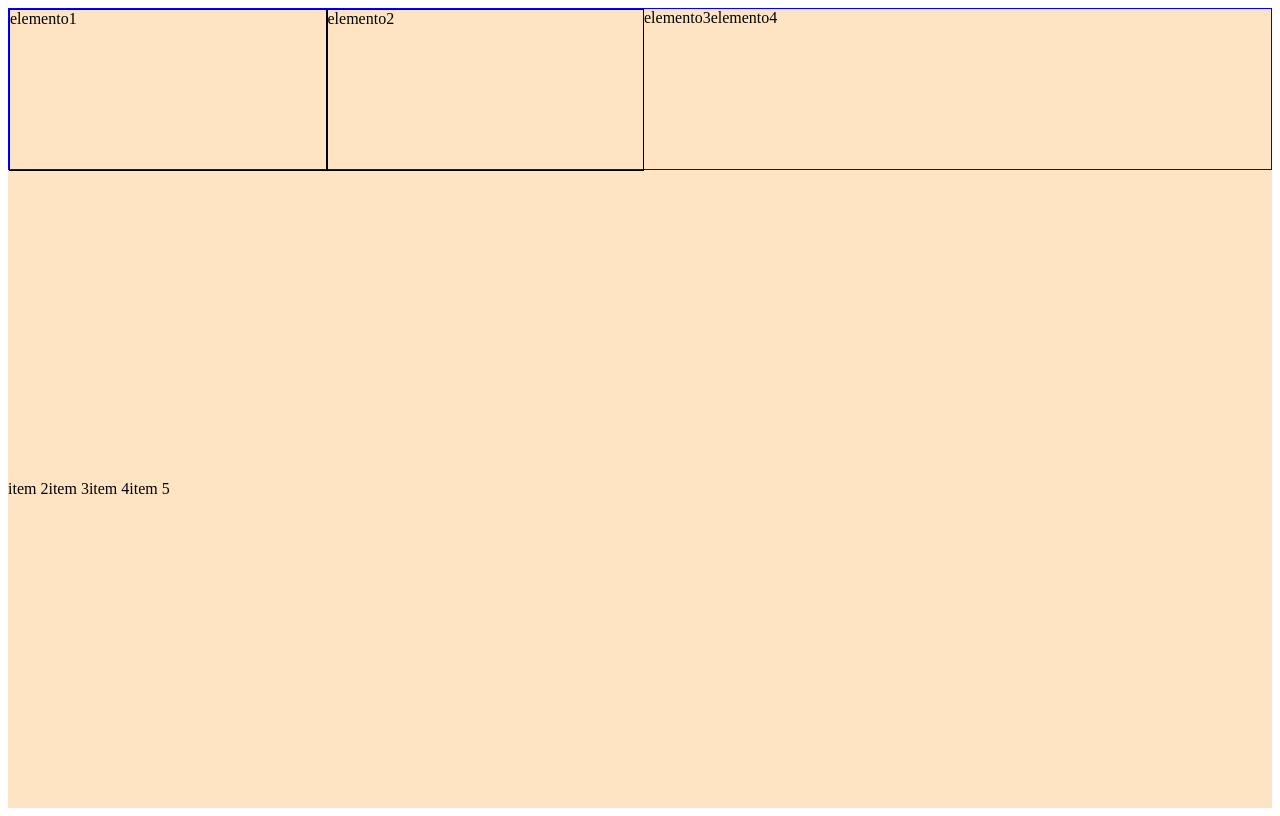
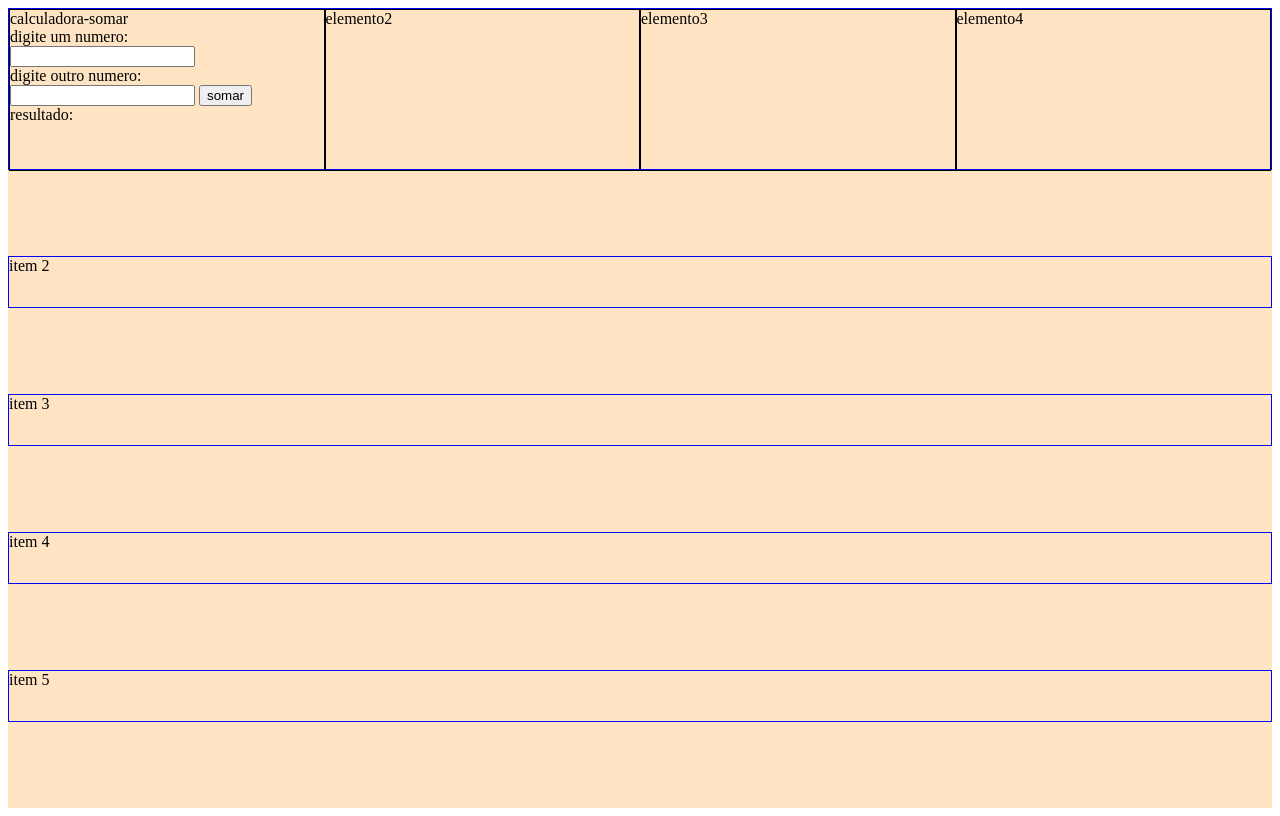
Before and after one commit to iiLariii/projeto-novo, a plain HTML site: page index.html in a window 1280 px wide. Drawn offline with Linux system fonts and the light colour scheme.

Commit message:
atualizando html e criando script

```diff
--- a/index.html
+++ b/index.html
@@ -1,6 +1,7 @@
 <!DOCTYPE html>
 <html lang="pt-br">
 <head>
+    <script src="script.js"></script>
     <meta charset="UTF-8">
     <meta name="viewport" content="width=device-width, initial-scale=1.0">
     <link rel="stylesheet" href="style.css">
@@ -9,7 +10,15 @@
 <body>
     <div class="container">
         <div id="item1">
-            <div id="elemento1">elemento1</div>
+            <div id="elemento1">
+                <label for="">calculadora-somar</label><br>
+                <label for="">digite um numero:</label><br>
+                <input type="number" id="nume1"><br>
+                <label for="">digite outro numero:</label><br>
+                <input type="number" id="num2">
+                <button type="submit" onclick="somarNumeros()">somar</button>
+                <div>resultado:</div>
+            </div>
             <div id="elemento2">elemento2</div>
             <div id="elemento3">elemento3</div>
             <div id="elemento4">elemento4</div>
--- a/style.css
+++ b/style.css
@@ -21,7 +21,19 @@
     border: solid 1px black;
     height: 100%;
     width: 25%;
+}
 
+#elemento3{
+    border: solid 1px black;
+    height: 100%;
+    width: 25%;
+}
+
+#elemento4{
+    border: solid 1px black;
+    height: 100%;
+    width: 25%;
+}
 
 #item2{
     border: solid 1px blue;
@@ -29,36 +41,24 @@
     width: 100%;
 
 }
-#elemento2{
-    border: solid 1px black;
-    height: 100%;
-    width: 25%;
 
-}
 #item3{
     border: solid 1px blue;
     height: 50px;
     width: 100%;
 
 }
-#elemento3{
-    border: solid 1px black;
-    height: 100%;
-    width: 25%;
 
-}
+
 #item4{
     border: solid 1px blue;
     height: 50px;
     width: 100%;
 
 }
-#elemento4{
-    border: solid 1px black;
-    height: 100%;
-    width: 25%;
 
-}
+
+
 #item5{
     border: solid 1px blue;
     height: 50px;
```
